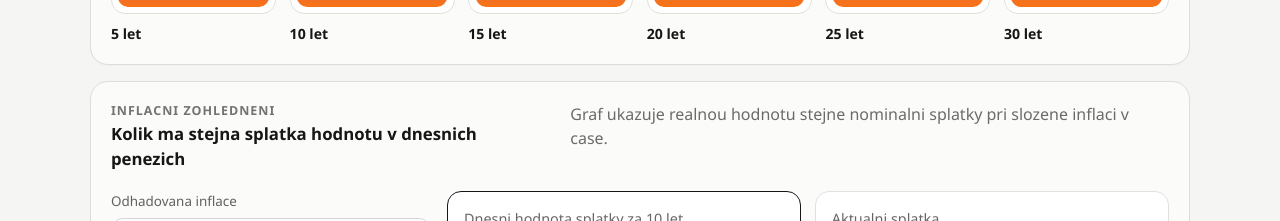
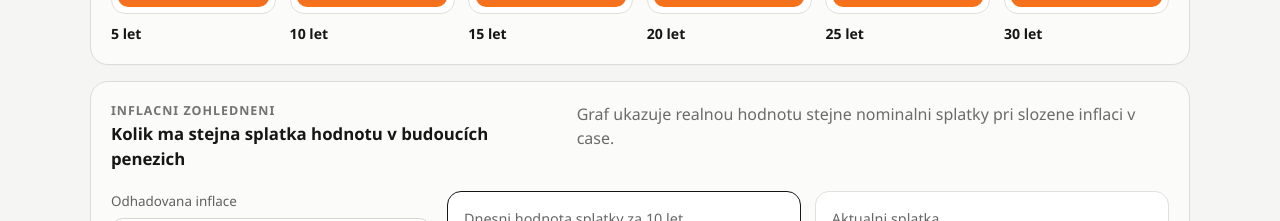
Before and after one commit to jakubKuznik/hypotecni-kalkulacka, a React (Vite) app: page / in a window 1280 px wide. Shown: the part 3060-3281 px from the top of the page. Built offline with nearby package versions, Linux system fonts and the light colour scheme.

Commit message:
Hodnota splatky zapocitana o inflaci

```diff
--- a/src/components/MortgageCalculator.jsx
+++ b/src/components/MortgageCalculator.jsx
@@ -542,7 +542,7 @@ function MortgageCalculator() {
         <div className="results-header">
           <div>
             <p className="results-label">Inflacni zohledneni</p>
-            <h2>Kolik ma stejna splatka hodnotu v dnesnich penezich</h2>
+            <h2>Kolik ma stejna splatka hodnotu v budoucích penezich</h2>
           </div>
           <p className="schedule-note">
             Graf ukazuje realnou hodnotu stejne nominalni splatky pri slozene
```
